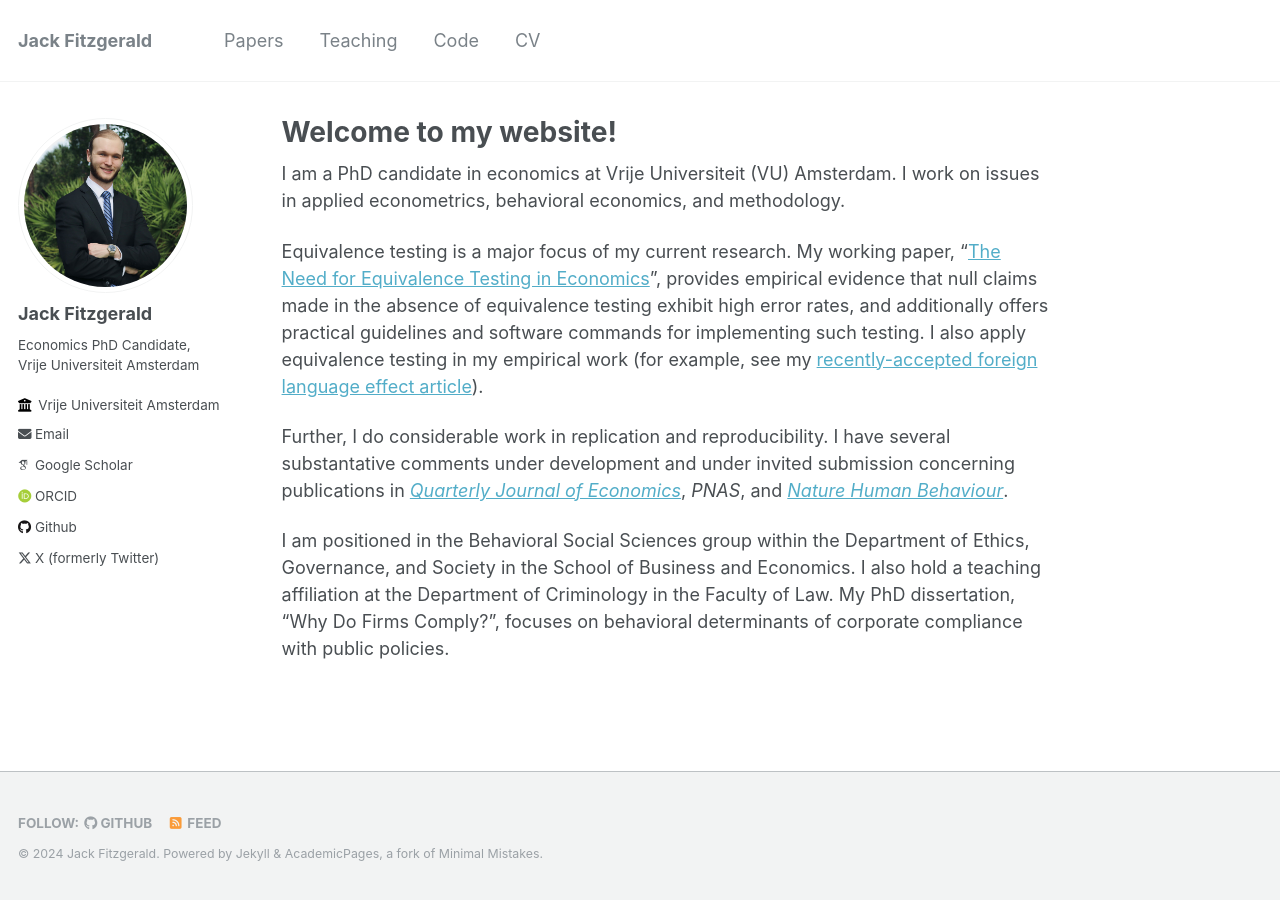
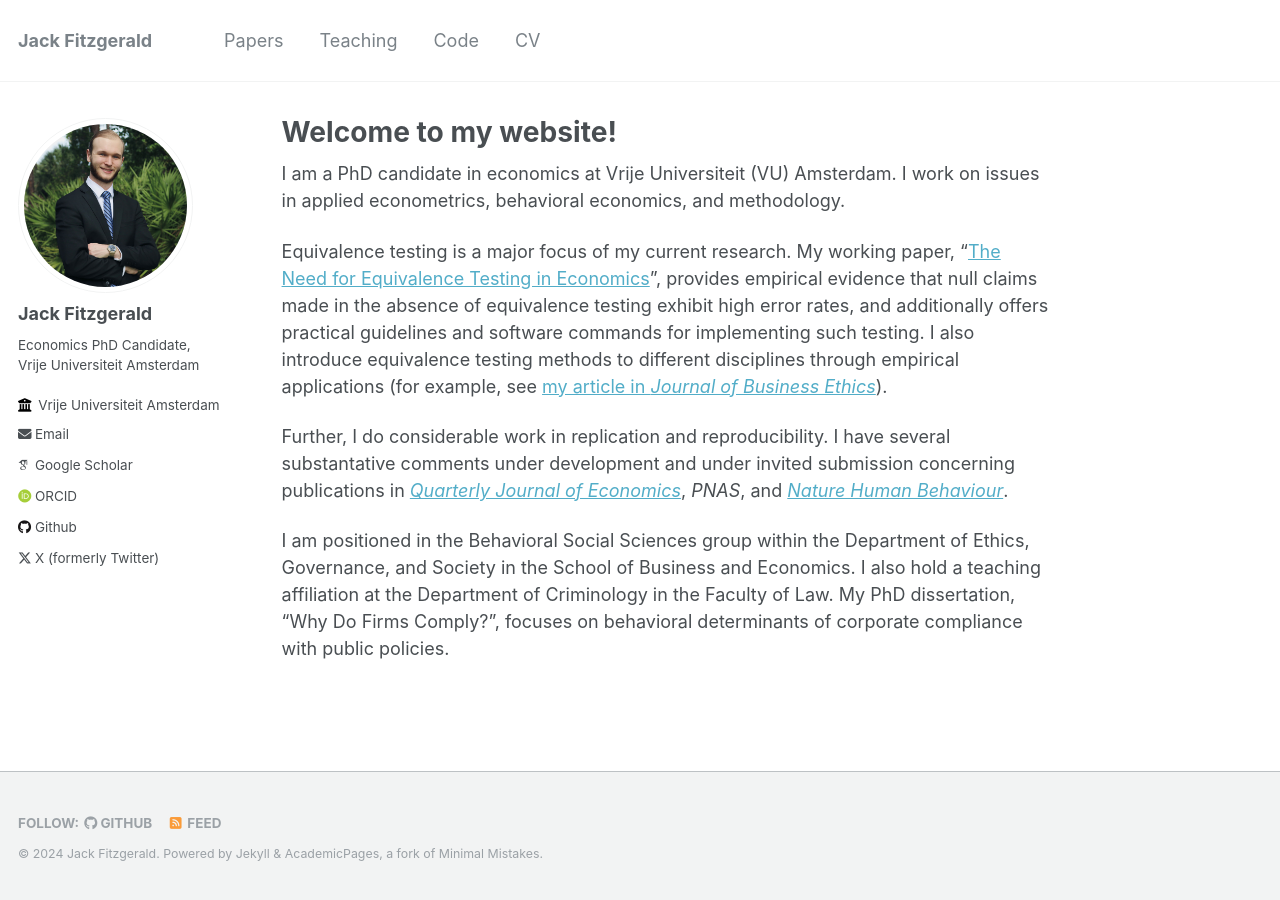
Before and after one commit to jack-fitzgerald/jack-fitzgerald.github.io, a Jekyll site: the page built from _pages/about.md, in a window 1280 px wide. Built offline with Jekyll 4.4.1, drawn with Linux system fonts in a browser that asks for light colours; some web fonts are replaced.

Commit message:
Update about.md

```diff
--- a/_pages/about.md
+++ b/_pages/about.md
@@ -9,7 +9,7 @@ redirect_from:
 
 I am a PhD candidate in economics at Vrije Universiteit (VU) Amsterdam. I work on issues in applied econometrics, behavioral economics, and methodology.
 
-Equivalence testing is a major focus of my current research. My working paper, "[The Need for Equivalence Testing in Economics](https://jack-fitzgerald.github.io/files/The_Need_for_Equivalence_Testing_in_Economics.pdf)", provides empirical evidence that null claims made in the absence of equivalence testing exhibit high error rates, and additionally offers practical guidelines and software commands for implementing such testing. I also apply equivalence testing in my empirical work (for example, see my [recently-accepted foreign language effect article](https://jack-fitzgerald.github.io/files/JBE_manuscript.pdf)).
+Equivalence testing is a major focus of my current research. My working paper, "[The Need for Equivalence Testing in Economics](https://jack-fitzgerald.github.io/files/The_Need_for_Equivalence_Testing_in_Economics.pdf)", provides empirical evidence that null claims made in the absence of equivalence testing exhibit high error rates, and additionally offers practical guidelines and software commands for implementing such testing. I also introduce equivalence testing methods to different disciplines through empirical applications (for example, see [my article in <i>Journal of Business Ethics</i>](https://doi.org/10.1007/s10551-024-05731-x)).
 
 Further, I do considerable work in replication and reproducibility. I have several substantative comments under development and under invited submission concerning publications in [<i>Quarterly Journal of Economics</i>](https://jack-fitzgerald.github.io/files/MS23_Replication.pdf), <i>PNAS</i>, and [<i>Nature Human Behaviour</i>](https://doi.org/10.1038/s41562-023-01807-2).
 
```
